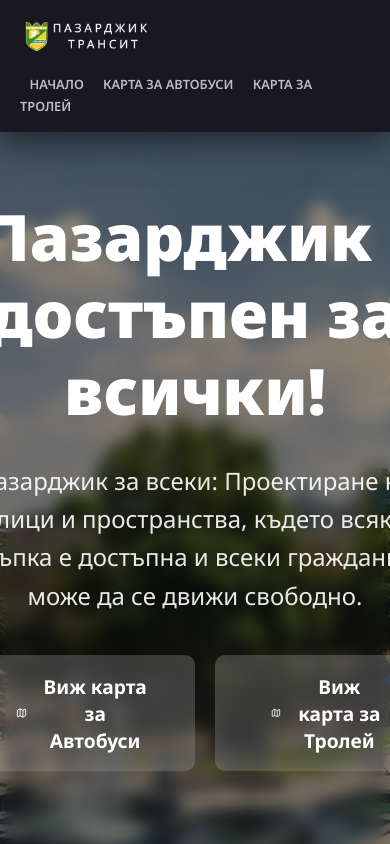
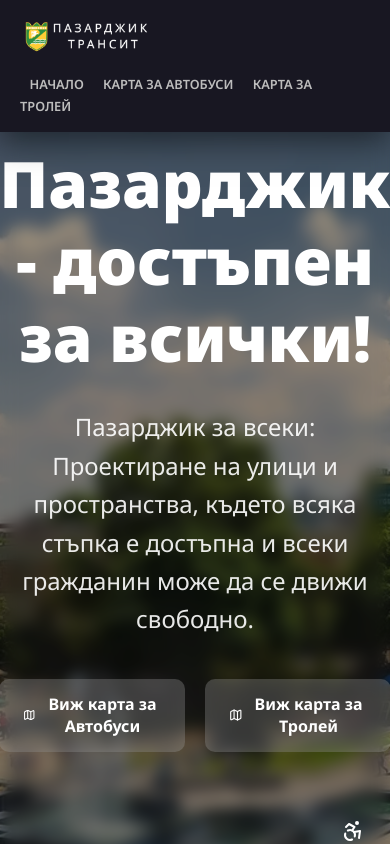
Before and after one commit to stoyan005/pazardzhik-bus-map, a React (Vite) app: page / in a window 390 px wide. Shown: the top 844 px of the page. Built offline with nearby package versions, Linux system fonts and the light colour scheme; a web font is replaced by a local one.

Commit message:
Refactored bus and trolley map buttons into separate components to reduce code duplication.

```diff
--- /dev/null
+++ b/src/components/Buttons/BusBtn.jsx
@@ -0,0 +1,26 @@
+import { Link } from 'react-router-dom';
+import styles from './BusBtn.module.css';
+
+export default function BusBtn() {
+	return (
+		<Link to="/bus-map" className={styles.primaryBtn}>
+			<svg
+				xmlns="http://www.w3.org/2000/svg"
+				width="24"
+				height="24"
+				viewBox="0 0 24 24"
+				fill="none"
+				stroke="currentColor"
+				strokeWidth="2"
+				strokeLinecap="round"
+				strokeLinejoin="round"
+				className={styles.icon}
+			>
+				<path d="M14.106 5.553a2 2 0 0 0 1.788 0l3.659-1.83A1 1 0 0 1 21 4.619v12.764a1 1 0 0 1-.553.894l-4.553 2.277a2 2 0 0 1-1.788 0l-4.212-2.106a2 2 0 0 0-1.788 0l-3.659 1.83A1 1 0 0 1 3 19.381V6.618a1 1 0 0 1 .553-.894l4.553-2.277a2 2 0 0 1 1.788 0z" />
+				<path d="M15 5.764v15" />
+				<path d="M9 3.236v15" />
+			</svg>
+			Виж карта за Автобуси
+		</Link>
+	);
+}
--- /dev/null
+++ b/src/components/Buttons/BusBtn.module.css
@@ -0,0 +1,39 @@
+.primaryBtn {
+	display: flex;
+	align-items: center;
+	gap: 0.5rem;
+	color: #ffffff;
+	padding: 1.1rem 3rem;
+	border-radius: 10px;
+	font-size: 1.2rem;
+	font-weight: bold;
+	cursor: pointer;
+	border: none;
+	text-decoration: none;
+	background: rgba(255, 255, 255, 0.2);
+	backdrop-filter: blur(10px);
+	transition: all 0.3s ease-in-out;
+}
+
+.primaryBtn:hover {
+	transform: scale(1.05);
+}
+
+.icon {
+	width: 24px;
+	height: 24px;
+}
+
+@media (max-width: 768px) {
+	.primaryBtn {
+		width: 100%;
+		padding: 0.9rem 1.5rem;
+		font-size: 1rem;
+		justify-content: center;
+	}
+
+	.icon {
+		width: 20px;
+		height: 20px;
+	}
+}
--- /dev/null
+++ b/src/components/Buttons/TrolleyBtn.jsx
@@ -0,0 +1,26 @@
+import { Link } from 'react-router-dom';
+import styles from './TrolleyBtn.module.css';
+
+export default function TrolleyBtn() {
+	return (
+		<Link to="/trolley-map" className={styles.primaryBtn}>
+			<svg
+				xmlns="http://www.w3.org/2000/svg"
+				width="24"
+				height="24"
+				viewBox="0 0 24 24"
+				fill="none"
+				stroke="currentColor"
+				strokeWidth="2"
+				strokeLinecap="round"
+				strokeLinejoin="round"
+				className={styles.icon}
+			>
+				<path d="M14.106 5.553a2 2 0 0 0 1.788 0l3.659-1.83A1 1 0 0 1 21 4.619v12.764a1 1 0 0 1-.553.894l-4.553 2.277a2 2 0 0 1-1.788 0l-4.212-2.106a2 2 0 0 0-1.788 0l-3.659 1.83A1 1 0 0 1 3 19.381V6.618a1 1 0 0 1 .553-.894l4.553-2.277a2 2 0 0 1 1.788 0z" />
+				<path d="M15 5.764v15" />
+				<path d="M9 3.236v15" />
+			</svg>
+			Виж карта за Тролей
+		</Link>
+	);
+}
--- /dev/null
+++ b/src/components/Buttons/TrolleyBtn.module.css
@@ -0,0 +1,39 @@
+.primaryBtn {
+	display: flex;
+	align-items: center;
+	gap: 0.5rem;
+	color: #ffffff;
+	padding: 1.1rem 3rem;
+	border-radius: 10px;
+	font-size: 1.2rem;
+	font-weight: bold;
+	cursor: pointer;
+	border: none;
+	text-decoration: none;
+	background: rgba(255, 255, 255, 0.2);
+	backdrop-filter: blur(10px);
+	transition: all 0.3s ease-in-out;
+}
+
+.primaryBtn:hover {
+	transform: scale(1.05);
+}
+
+.icon {
+	width: 24px;
+	height: 24px;
+}
+
+@media (max-width: 768px) {
+	.primaryBtn {
+		width: 100%;
+		padding: 0.9rem 1.5rem;
+		font-size: 1rem;
+		justify-content: center;
+	}
+
+	.icon {
+		width: 20px;
+		height: 20px;
+	}
+}
--- a/src/pages/Home.jsx
+++ b/src/pages/Home.jsx
@@ -1,5 +1,7 @@
 import styles from './Home.module.css';
 import { Link } from 'react-router-dom';
+import BusBtn from '../components/Buttons/BusBtn';
+import TrolleyBtn from '../components/Buttons/TrolleyBtn';
 
 export default function Home() {
 	return (
@@ -14,44 +16,8 @@
 							свободно.
 						</p>
 						<div className={styles.buttonGroup}>
-							<Link to="/bus-map" className={styles.primaryBtn}>
-								<svg
-									xmlns="http://www.w3.org/2000/svg"
-									width="24"
-									height="24"
-									viewBox="0 0 24 24"
-									fill="none"
-									stroke="currentColor"
-									strokeWidth="2"
-									strokeLinecap="round"
-									strokeLinejoin="round"
-									className={styles.icon}
-								>
-									<path d="M14.106 5.553a2 2 0 0 0 1.788 0l3.659-1.83A1 1 0 0 1 21 4.619v12.764a1 1 0 0 1-.553.894l-4.553 2.277a2 2 0 0 1-1.788 0l-4.212-2.106a2 2 0 0 0-1.788 0l-3.659 1.83A1 1 0 0 1 3 19.381V6.618a1 1 0 0 1 .553-.894l4.553-2.277a2 2 0 0 1 1.788 0z" />
-									<path d="M15 5.764v15" />
-									<path d="M9 3.236v15" />
-								</svg>
-								Виж карта за Автобуси
-							</Link>
-							<Link to="/trolley-map" className={styles.primaryBtn}>
-								<svg
-									xmlns="http://www.w3.org/2000/svg"
-									width="24"
-									height="24"
-									viewBox="0 0 24 24"
-									fill="none"
-									stroke="currentColor"
-									strokeWidth="2"
-									strokeLinecap="round"
-									strokeLinejoin="round"
-									className={styles.icon}
-								>
-									<path d="M14.106 5.553a2 2 0 0 0 1.788 0l3.659-1.83A1 1 0 0 1 21 4.619v12.764a1 1 0 0 1-.553.894l-4.553 2.277a2 2 0 0 1-1.788 0l-4.212-2.106a2 2 0 0 0-1.788 0l-3.659 1.83A1 1 0 0 1 3 19.381V6.618a1 1 0 0 1 .553-.894l4.553-2.277a2 2 0 0 1 1.788 0z" />
-									<path d="M15 5.764v15" />
-									<path d="M9 3.236v15" />
-								</svg>
-								Виж карта за Тролей
-							</Link>
+							<BusBtn />
+							<TrolleyBtn />
 						</div>
 
 						<div className={styles.infoBoxes}>
--- a/src/pages/Home.module.css
+++ b/src/pages/Home.module.css
@@ -51,29 +51,8 @@
 .buttonGroup {
 	display: flex;
 	justify-content: center;
-	margin-bottom: 3rem;
+	margin-bottom: 2.5rem;
 	gap: 20px;
-}
-
-.primaryBtn {
-	display: flex;
-	align-items: center;
-	gap: 0.5rem;
-	color: #ffffff;
-	padding: 1.1rem 3rem;
-	border-radius: 10px;
-	font-size: 1.2rem;
-	font-weight: bold;
-	cursor: pointer;
-	border: none;
-	text-decoration: none;
-	background: rgba(255, 255, 255, 0.2);
-	backdrop-filter: blur(10px);
-	transition: all 0.2s ease-in-out;
-}
-
-.primaryBtn:hover {
-	transform: scale(1.05);
 }
 
 .infoBoxes {
@@ -85,7 +64,6 @@
 	gap: 50px;
 }
 
-.icon,
 .iconInfo {
 	display: inline-block;
 	vertical-align: middle;
```
